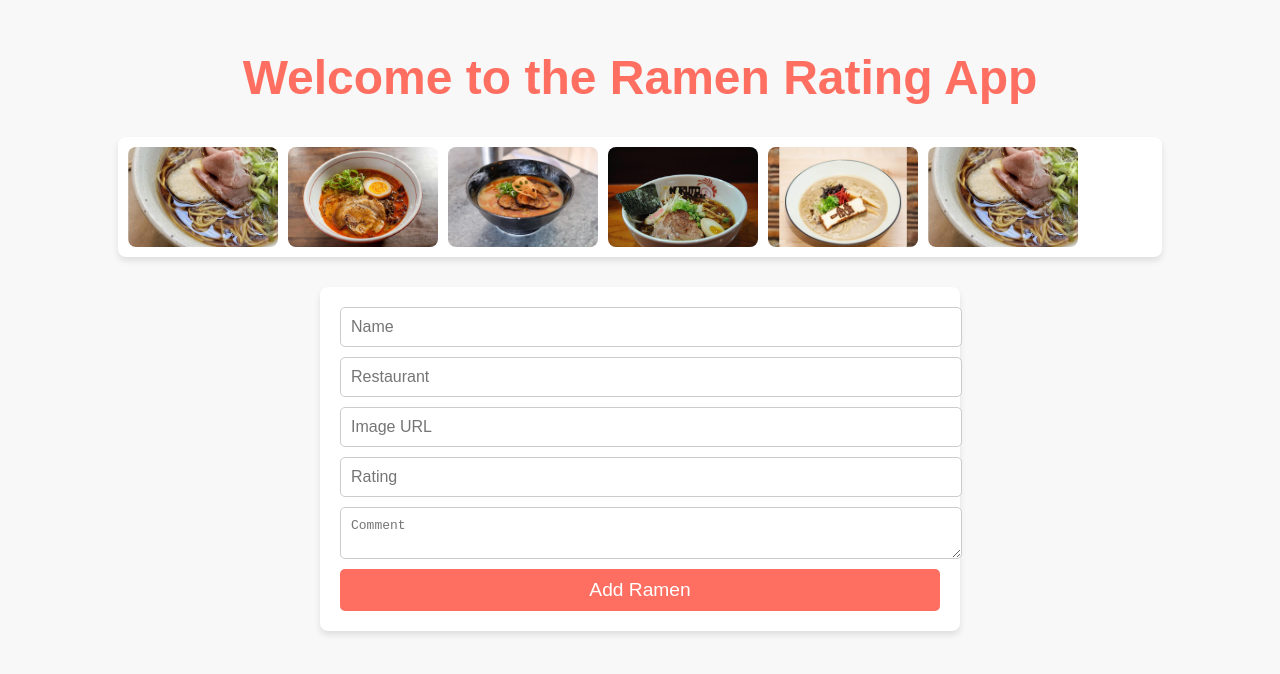
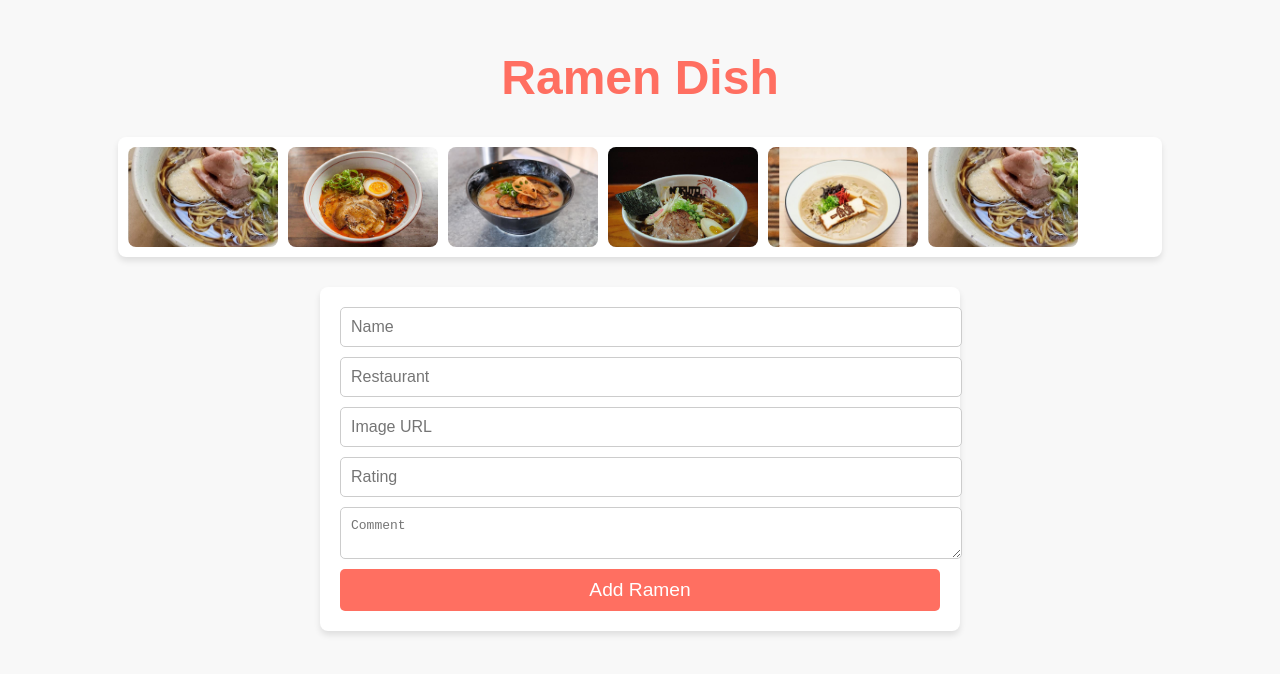
Before and after one commit to biress/biress-biress-Phase-1-Code-Challenge-Ramen-Rater, a plain HTML site: page index.html in a window 1280 px wide. Drawn offline with Linux system fonts and the light colour scheme.

Commit message:
Adds update

```diff
--- a/index.html
+++ b/index.html
@@ -7,7 +7,7 @@
     <title>Ramen Rating </title>
 </head>
 <body>
-    <h1>Welcome to the Ramen Rating App</h1>
+    <h1>Ramen Dish</h1>
     <div id="ramen-menu"></div>
     <div id="ramen-detail">
         <img id="ramen-detail-image" src="./images/shoyu.jpg" alt="Ramen Image">
```
Also changed, not shown: 1 other file.
